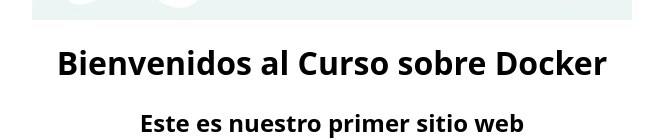
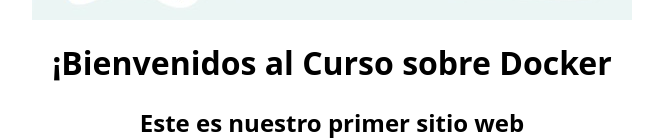
Before and after one commit to vinsfran/cursodocker-website, a plain HTML site: page static-html/index.html in a window 1280 px wide. Shown: the part 335-475 px from the top of the page, without its empty margins (308-971 px from the left). Drawn offline with Linux system fonts and the light colour scheme.

Commit message:
He cambiado el mensaje

```diff
--- a/static-html/index.html
+++ b/static-html/index.html
@@ -16,6 +16,6 @@
 </head>
 <body>
 	<img src="logo.jpeg" />
-	<h1>Bienvenidos al Curso sobre Docker</h1>
+	<h1>¡Bienvenidos al Curso sobre Docker</h1>
 	<h2>Este es nuestro primer sitio web</h2>
 </html>
```
